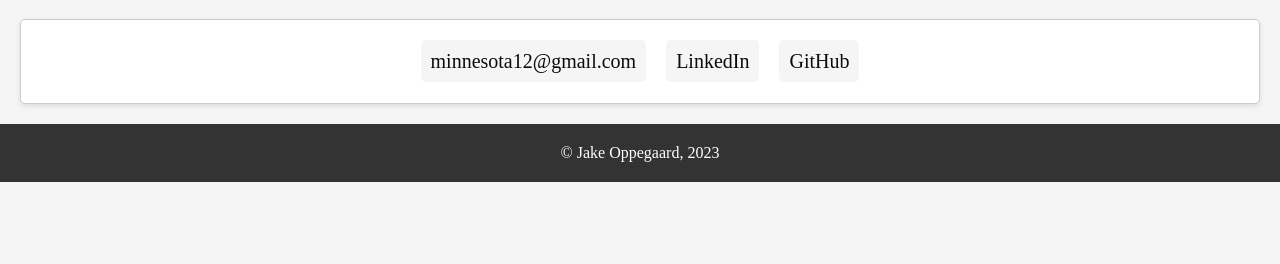
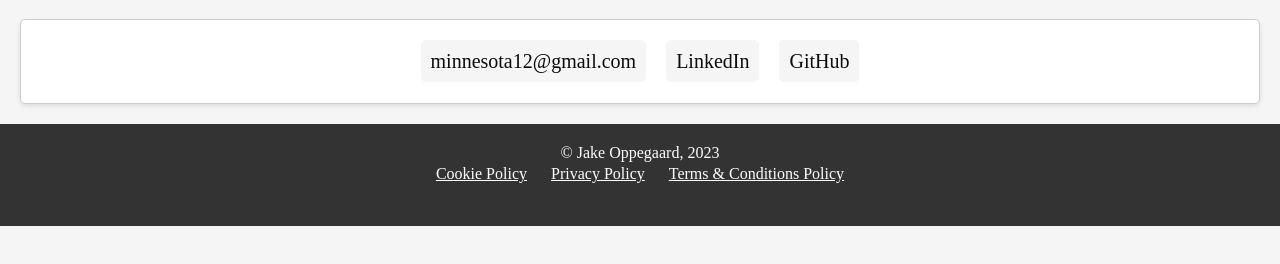
Before and after one commit to JakeOppegaard/BAIS-3300-portfolio, a plain HTML site: page connect.html in a window 1280 px wide. Shown: the part 154-418 px from the top of the page. Drawn offline with Linux system fonts and the light colour scheme.

Commit message:
More footer changes

```diff
--- a/connect.html
+++ b/connect.html
@@ -36,6 +36,11 @@
         </main>
         <footer>
             &copy; Jake Oppegaard, 2023
+            <p class="foot-css">
+              <a href="./cookie-policy.html">Cookie Policy</a>
+              <a href="./privacy-policy.html">Privacy Policy</a>
+              <a href="./terms-policy.html">Terms & Conditions Policy</a>
+            </p>
         </footer>
     </body>
 </html>
```
Also changed, not shown: index.html (+1 -1 lines).
